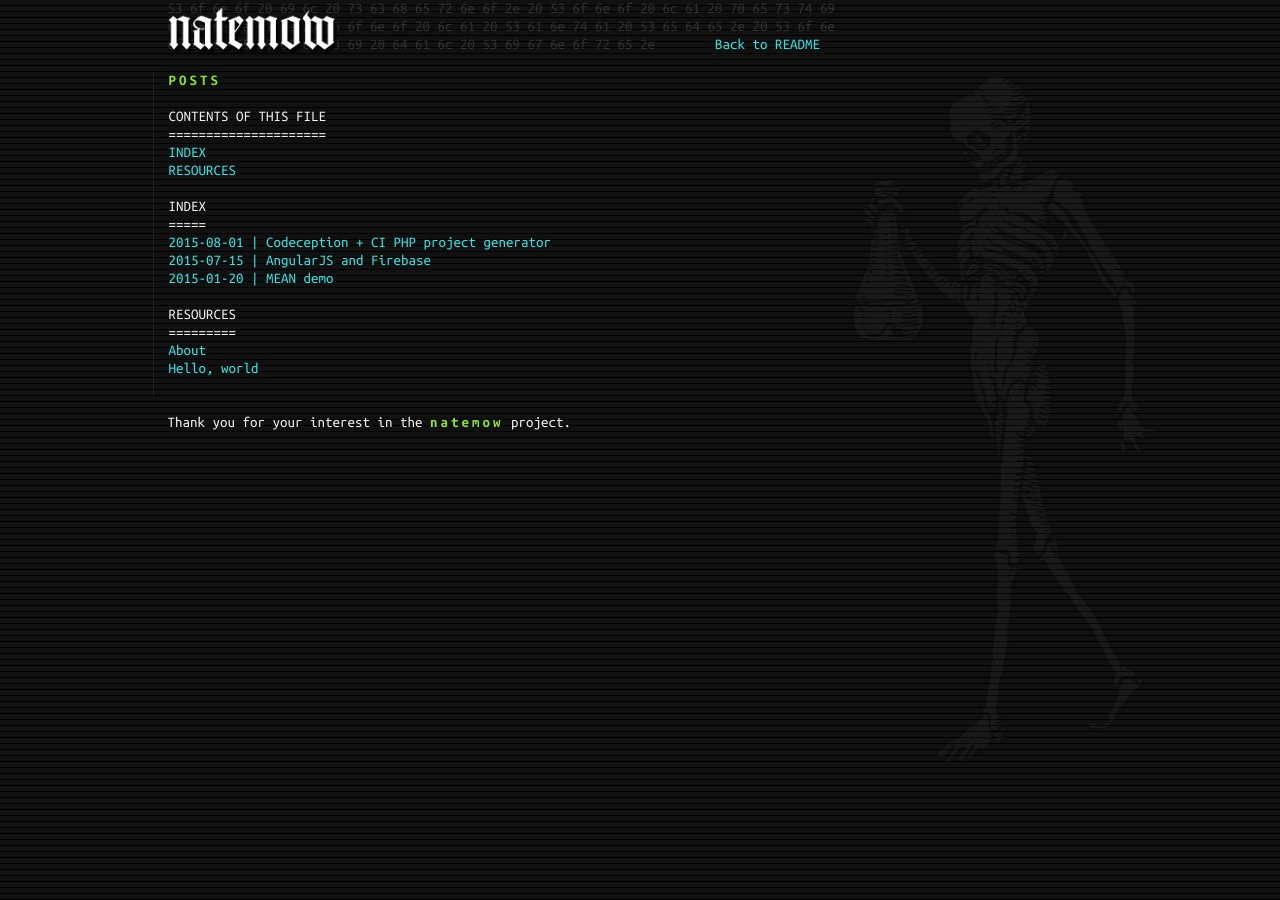
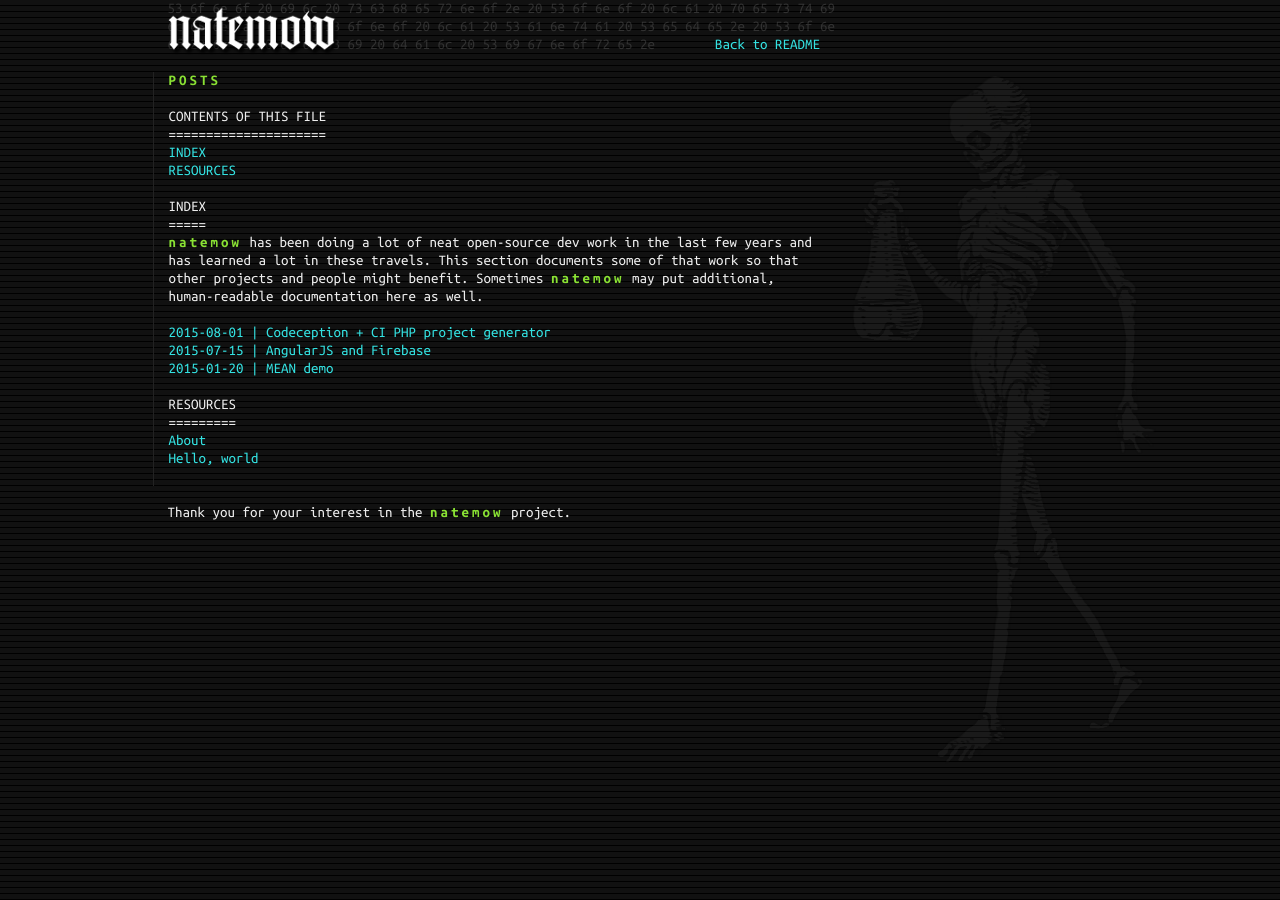
Before and after one commit to natemow/natemow.github.io, a Jekyll site: the page built from posts.md, in a window 1280 px wide. Built offline with Jekyll 4.4.1, drawn with Linux system fonts in a browser that asks for light colours; nearby versions of some CDN libraries.

Commit message:
Actual blog shiz.

```diff
--- a/posts.md
+++ b/posts.md
@@ -5,4 +5,6 @@
 
 ## Index
 
+{% include brand.html %} has been doing a lot of neat open-source dev work in the last few years and has learned a lot in these travels. This section documents some of that work so that other projects and people might benefit. Sometimes {% include brand.html %} may put additional, human-readable documentation here as well.
+
 {% include nav-blog.html %}
```
